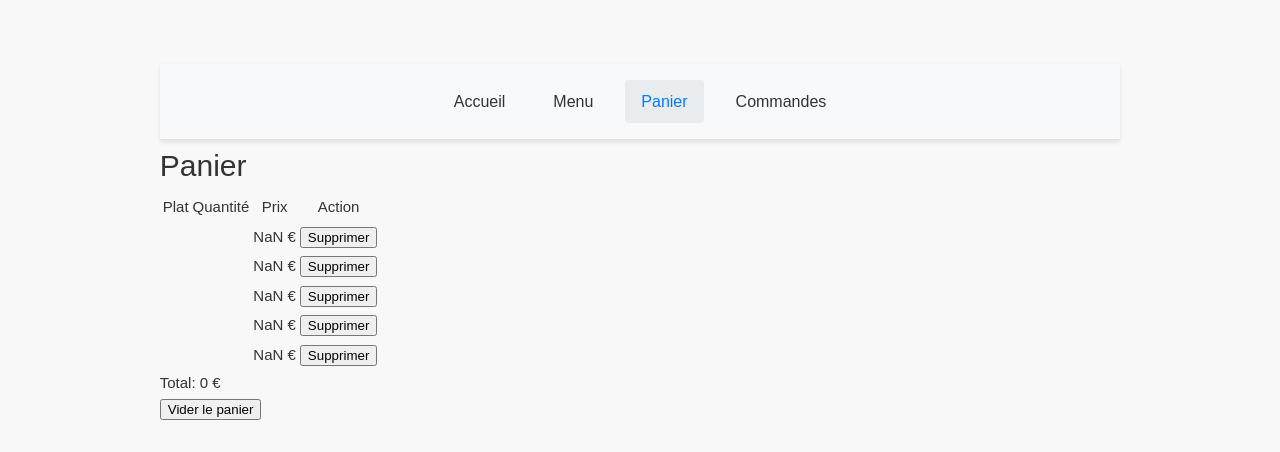
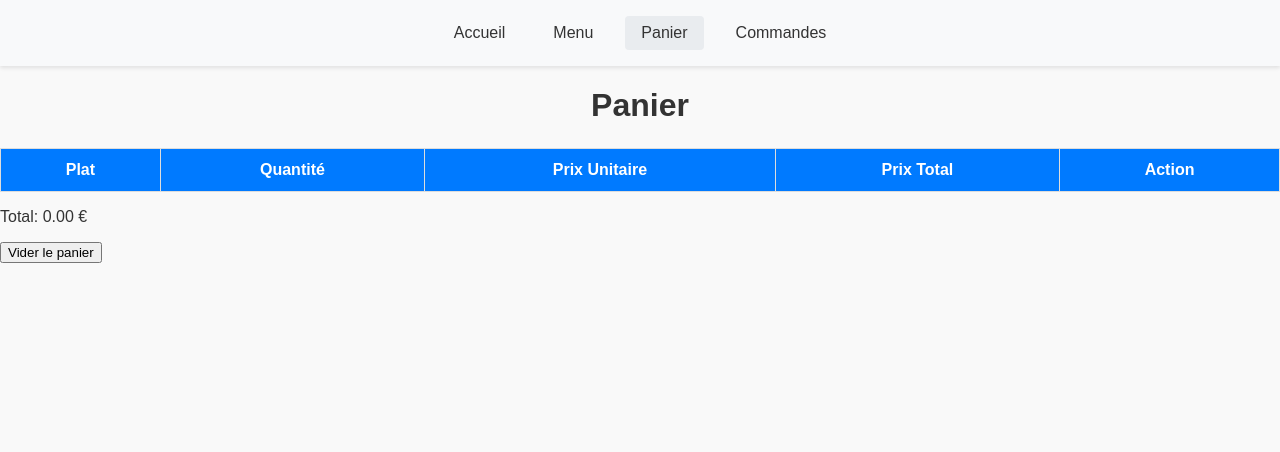
Before and after one commit to Medy-Daniel/restaurant_vue, a Vue app in the folder restaurant/: page /cart in a window 1280 px wide. Shown: the top 452 px of the page. Built offline with nearby package versions, Linux system fonts and the light colour scheme.

Commit message:
wip css and card

```diff
--- a/restaurant/src/assets/main.css
+++ b/restaurant/src/assets/main.css
@@ -1,123 +1,186 @@
-@import './base.css';
-
-/* Styles généraux (mobile-first, inspiration Apple) */
+/* === Global Styles === */
 body {
-  background-color: #f8f8f8; /* Fond blanc cassé élégant */
+  font-family: Arial, sans-serif;
   margin: 0;
-  font-family: -apple-system, BlinkMacSystemFont, 'Segoe UI', Roboto, 'Helvetica Neue', Arial, sans-serif;
+  padding: 0;
+  box-sizing: border-box;
+  background-color: #f9f9f9;
   color: #333;
-  line-height: 1.7;
 }
 
-#app {
-  margin: 0 auto;
-  padding: 1.5rem;
-  max-width: 100%;
-  box-sizing: border-box;
+h1, h2 {
+  text-align: center;
+  margin-bottom: 1.5rem;
 }
 
-/* Liens et boutons */
-a, .green {
-  text-decoration: none;
-  color: #007aff; /* Bleu Apple */
-  transition: all 0.3s ease-in-out;
-  padding: 0.5rem;
-  font-weight: 500;
-  border-radius: 8px;
+/* === Layout Containers === */
+.container {
+  max-width: 1200px;
+  margin: 0 auto;
+  padding: 1rem;
 }
 
-a:hover {
-  color: #0056b3;
-  background-color: rgba(0, 122, 255, 0.1);
+.grid {
+  display: grid;
+  grid-template-columns: repeat(auto-fit, minmax(250px, 1fr));
+  gap: 1.5rem;
 }
 
-/* Header */
-header {
-  background-color: #ffffff; /* Fond blanc pur */
-  padding: 1rem;
-  text-align: center;
-  box-shadow: 0 1px 4px rgba(0, 0, 0, 0.1);
-  position: sticky;
-  top: 0;
-  z-index: 10;
-  border-bottom: 1px solid #e0e0e0;
+/* === Cards (Menu Items) === */
+.card {
+  background-color: #ffffff;
+  border: 1px solid #e0e0e0;
+  border-radius: 12px;
+  box-shadow: 0 4px 8px rgba(0, 0, 0, 0.05);
+  transition: transform 0.3s ease, box-shadow 0.3s ease;
+  overflow: hidden;
+  cursor: pointer;
 }
 
-header nav {
-  display: flex;
-  flex-direction: column;
-  align-items: center;
-  gap: 1rem;
+.card:hover {
+  transform: translateY(-5px);
+  box-shadow: 0 8px 16px rgba(0, 0, 0, 0.1);
 }
 
-header nav a {
-  text-decoration: none;
-  color: #333;
-  font-size: 1rem;
-  padding: 0.5rem 1.5rem;
-  border-radius: 8px;
-  transition: background-color 0.3s ease, color 0.3s ease;
+.card img {
+  width: 100%;
+  height: 160px;
+  object-fit: cover;
 }
 
-header nav a:hover,
-header nav a.router-link-exact-active {
-  background-color: rgba(0, 122, 255, 0.1);
-  color: #007aff;
+.card-content {
+  padding: 1rem;
 }
 
-/* Composants dynamiques */
-.component {
-  padding: 1.5rem;
+.card-title {
+  font-size: 1.1rem;
+  font-weight: bold;
+  margin-bottom: 0.5rem;
+}
+
+.card-description {
+  font-size: 0.9rem;
+  color: #666;
+  margin-bottom: 1rem;
+}
+
+.card-button {
+  display: inline-block;
+  padding: 0.5rem 1rem;
+  background-color: #007aff;
+  color: #fff;
+  font-weight: bold;
+  border-radius: 6px;
+  text-align: center;
+  transition: background-color 0.3s ease;
+}
+
+.card-button:hover {
+  background-color: #005bb5;
+}
+
+/* === Menu Page === */
+.menu-page {
+  max-width: 800px;
+  margin: 0 auto;
+  padding: 20px;
+}
+
+.dishes {
+  display: grid;
+  grid-template-columns: repeat(auto-fill, minmax(200px, 1fr));
+  gap: 20px;
+}
+
+/* === Panier (Cart Page) === */
+.cart-container {
+  background-color: #ffffff;
   border: 1px solid #e0e0e0;
   border-radius: 12px;
-  background-color: #ffffff;
-  margin-bottom: 1.5rem;
-  box-shadow: 0 1px 3px rgba(0, 0, 0, 0.05);
-  transition: transform 0.2s ease, box-shadow 0.2s ease;
+  box-shadow: 0 4px 8px rgba(0, 0, 0, 0.05);
+  padding: 1.5rem;
+  margin-bottom: 2rem;
+  transition: box-shadow 0.3s ease;
 }
 
-.component:hover {
-  transform: translateY(-3px);
-  box-shadow: 0 4px 8px rgba(0, 0, 0, 0.1);
+.cart-container:hover {
+  box-shadow: 0 8px 16px rgba(0, 0, 0, 0.1);
 }
 
-/* Tablettes (min-width: 768px) */
-@media (min-width: 768px) {
-  #app {
-    padding: 2rem;
-    max-width: 92%;
-  }
-
-  header nav {
-    flex-direction: row;
-    justify-content: center;
-    gap: 2rem;
-  }
-
-  .component {
-    margin-bottom: 2rem;
-    padding: 2rem;
-  }
+.cart-header {
+  font-weight: bold;
+  font-size: 1.2rem;
+  margin-bottom: 1rem;
+  border-bottom: 1px solid #ddd;
+  padding-bottom: 0.5rem;
 }
 
-/* Desktop (min-width: 1024px) */
-@media (min-width: 1024px) {
+table {
+  width: 100%;
+  border-collapse: collapse;
+  margin-bottom: 1rem;
+}
 
+table th, table td {
+  padding: 0.75rem;
+  border: 1px solid #ddd;
+  text-align: center;
+}
 
-  #app {
-    padding: 2rem;
-    max-width: 92%;
-  }
+table th {
+  background-color: #007aff;
+  color: #fff;
+}
 
-  header nav {
-    flex-direction: row;
-    justify-content: center;
-    gap: 2rem;
+.cart-item img {
+  width: 70px;
+  height: 70px;
+  border-radius: 8px;
+  object-fit: cover;
+}
 
-  }
+.cart-item button {
+  background-color: #e63946;
+  color: #fff;
+  border: none;
+  padding: 0.25rem 0.75rem;
+  border-radius: 6px;
+  cursor: pointer;
+  transition: background-color 0.3s ease;
+}
 
-  .component {
-    margin-bottom: 2rem;
-    padding: 2rem;
-  }
+.cart-item button:hover {
+  background-color: #b71c1c;
 }
+
+.cart-total {
+  text-align: right;
+  font-size: 1.2rem;
+  font-weight: bold;
+  margin-top: 1.5rem;
+}
+
+.cart-button {
+  display: inline-block;
+  padding: 0.75rem 1.5rem;
+  background-color: #007aff;
+  color: #fff;
+  font-weight: bold;
+  border-radius: 8px;
+  cursor: pointer;
+  text-decoration: none;
+  transition: background-color 0.3s ease;
+}
+
+.cart-button:hover {
+  background-color: #005bb5;
+}
+
+button.clear-cart {
+  margin-top: 1rem;
+  background-color: #ff9800;
+}
+
+button.clear-cart:hover {
+  background-color: #f57c00;
+}
--- a/restaurant/src/components/CartPage.vue
+++ b/restaurant/src/components/CartPage.vue
@@ -6,17 +6,26 @@
         <tr>
           <th>Plat</th>
           <th>Quantité</th>
-            <th>Prix</th>
+          <th>Prix Unitaire</th>
+          <th>Prix Total</th>
           <th>Action</th>
         </tr>
       </thead>
       <tbody>
+        <!-- Boucle sur les produits dans le panier -->
         <tr v-for="item in cart" :key="item.id">
           <td>{{ item.name }}</td>
-            <td>{{ item.quantity }}</td>
-            <td>{{ (item.price * item.quantity) }} €</td>
           <td>
-                <button @click="clearCart">Supprimer</button>
+            <!-- Boutons pour ajuster la quantité -->
+            <button @click="decreaseQuantity(item.id)">-</button>
+            {{ item.quantity }}
+            <button @click="increaseQuantity(item)">+</button>
+          </td>
+          <td>{{ item.price }} €</td>
+          <td>{{ (item.price * item.quantity).toFixed(2) }} €</td>
+          <td>
+            <!-- Bouton pour supprimer un produit -->
+            <button @click="removeFromCart(item.id)">Supprimer</button>
           </td>
         </tr>
       </tbody>
@@ -33,22 +42,27 @@
   name: 'CartPage',
   computed: {
     cart() {
-        return cartStore.cart;
+      return cartStore.cart
     },
     totalPrice() {
-        try {
-            return cartStore.totalPrice;
-        } catch (error) {
-            console.error('Erreur lors du calcul du prix total :', error);
-            return 0; // Ou une valeur par défaut
-        }
+      // Calcule le prix total des produits dans le panier
+      return this.cart.reduce((total, item) => total + item.price * item.quantity, 0).toFixed(2)
     }
   },
   methods: {
+    increaseQuantity(dish) {
+      // Ajoute une unité au produit sélectionné
+      cartStore.addToCart(dish)
+    },
+    decreaseQuantity(dishId) {
+      // Réduit la quantité ou supprime si elle atteint 0
+      cartStore.decreaseQuantity(dishId)
+    },
     removeFromCart(dishId) {
       cartStore.removeFromCart(dishId)
     },
     clearCart() {
+      // Vide entièrement le panier
       cartStore.clearCart()
     }
   }
--- a/restaurant/src/components/DishItems.vue
+++ b/restaurant/src/components/DishItems.vue
@@ -1,12 +1,12 @@
 <template>
-    <div class="dish-item">
+  <div class="dish-card">
+    <img :src="dish.image || defaultImage" :alt="dish.name" class="dish-image" />
+    <div class="dish-info">
       <h3>{{ dish.name }}</h3>
       <p>{{ dish.description }}</p>
-      <div class="dish-footer">
-        <span class="price">{{ dish.price.toFixed(2) }} €</span>
-        <button @click="addToCart">Ajouter au panier</button>
+      <p class="price">{{ (dish.price).toFixed(2) }} €</p>
+      <button @click="$emit('add-to-cart', dish)">Ajouter au panier</button>
     </div>
-      <span v-if="dish.isNew" class="new-badge">Nouveau</span>
   </div>
 </template>
 
@@ -18,54 +18,59 @@
       required: true
     }
   },
-    methods: {
-      addToCart() {
-        this.$emit('add-to-cart', this.dish)
+  data() {
+    return {
+      defaultImage: 'https://via.placeholder.com/200x150?text=Plat' // Image par défaut
     }
   }
 }
 </script>
 
 <style scoped>
-  .dish-item {
+.dish-card {
+  display: flex;
+  flex-direction: column;
+  align-items: center;
   border: 1px solid #ddd;
-  padding: 15px;
-  position: relative;
+  border-radius: 10px;
+  box-shadow: 0 4px 8px rgba(0, 0, 0, 0.1);
+  overflow: hidden;
   text-align: center;
-  background-color: white;
-  box-shadow: 0 4px 8px 0 rgba(0, 0, 0, 0.2), 0 6px 20px 0 rgba(0, 0, 0, 0.19);
-  border-radius: 8px;
-  margin-top: 2rem;
+  background-color: #fff;
 }
 
-.dish-footer {
-  display: flex;
-  justify-content: space-between;
-  align-items: center;
-  margin-top: 45px;
+.dish-image {
+  width: 100%;
+  height: 150px;
+  object-fit: cover;
 }
 
-.new-badge {
-  position: absolute;
-  top: 100px;
-  right: 84px;
-  background-color: green;
-  color: white;
-  padding: 5px 10px;
-  border-radius: 16px;
-  font-size: 12px;
+.dish-info {
+  padding: 10px;
+}
+
+.dish-info h3 {
+  margin: 10px 0;
+  font-size: 1.2em;
+}
+
+.price {
+  color: #28a745;
+  font-weight: bold;
 }
 
 button {
-  background-color: #4CAF50;
-  color: white;
+  margin-top: 10px;
+  padding: 5px 10px;
+  background-color: #007bff;
+  color: #fff;
   border: none;
-  padding: 8px 16px;
+  border-radius: 5px;
   cursor: pointer;
-  border-radius: 4px;
+  transition: background-color 0.3s;
 }
 
 button:hover {
-  background-color: #45a049;
+  background-color: #0056b3;
 }
 </style>
--- a/restaurant/src/components/MenuPage.vue
+++ b/restaurant/src/components/MenuPage.vue
@@ -11,6 +11,7 @@
     </div>
   </div>
 </template>
+
 
 <script>
 import { ref, computed } from 'vue'
@@ -50,7 +51,7 @@ export default {
 
 .dishes {
   display: grid;
-  grid-template-columns: repeat(auto-fill, minmax(200px, 1fr));
+  /* grid-template-columns: repeat(auto-fill, minmax(200px, 1fr)); */
   gap: 20px;
 }
 </style>
--- a/restaurant/src/stores/CartStore.js
+++ b/restaurant/src/stores/CartStore.js
@@ -1,31 +1,32 @@
-import { ref } from 'vue'
+import { reactive } from 'vue'
 
-export const cartStore = {
-  cart: ref([]),
-  orders: ref([]),
+export const cartStore = reactive({
+  cart: [],
 
   addToCart(dish) {
-    const existingDish = this.cart.value.find(item => item.id === dish.id)
-    if (existingDish) {
-      existingDish.quantity = (existingDish.quantity || 1) + 1
+    const found = this.cart.find((item) => item.id === dish.id)
+    if (found) {
+      found.quantity += 1
     } else {
-      this.cart.value.push({ ...dish, quantity: 1 })
+      this.cart.push({ ...dish, quantity: 1 })
+    }
+  },
+
+  decreaseQuantity(dishId) {
+    const found = this.cart.find((item) => item.id === dishId)
+    if (found) {
+      found.quantity -= 1
+      if (found.quantity <= 0) {
+        this.removeFromCart(dishId)
+      }
     }
   },
 
   removeFromCart(dishId) {
-    const index = this.cart.value.findIndex(item => item.id === dishId)
-    if (index !== -1) {
-      this.cart.value.splice(index, 1)
-    }
+    this.cart = this.cart.filter((item) => item.id !== dishId)
   },
 
   clearCart() {
-    this.cart.value = []
-  },
-
-  get totalPrice() {
-    return this.cart.value.reduce((total, item) =>
-      total + (item.price * (item.quantity || 1)), 0)
+    this.cart = []
   }
-}
+})
```
Also changed, not shown: restaurant/src/services/MenuService.js (+17 -8 lines), restaurant/src/assets/images/pizza.jpeg (added). Lines whose indentation alone changed are shown as unchanged.
